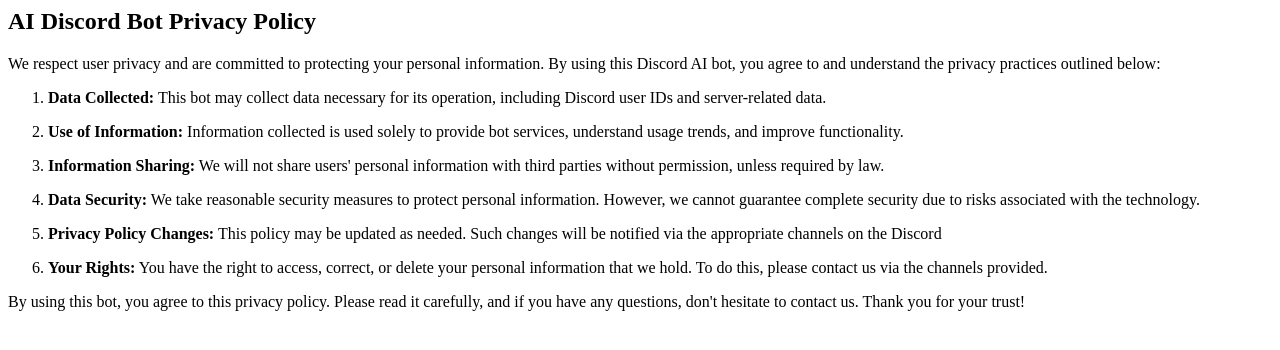
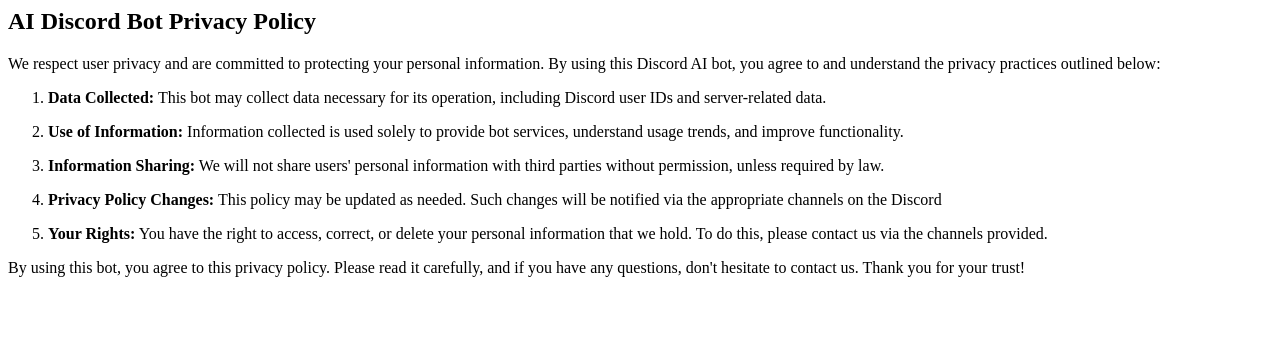
Before and after one commit to InkyzProd/ai-policy, a plain HTML site: page index.html in a window 1280 px wide. Drawn offline with Linux system fonts and the light colour scheme.

Commit message:
Update privacy policy

```diff
--- a/index.html
+++ b/index.html
@@ -5,7 +5,6 @@
 This bot may collect data necessary for its operation, including Discord user IDs and server-related data.</p></li>
 <li><p><strong>Use of Information:</strong> Information collected is used solely to provide bot services, understand usage trends, and improve functionality. </p></li>
 <li><p><strong>Information Sharing:</strong> We will not share users&#39; personal information with third parties without permission, unless required by law.</p></li>
-<li><p><strong>Data Security:</strong> We take reasonable security measures to protect personal information. However, we cannot guarantee complete security due to risks associated with the technology.</p></li>
 <li><p><strong>Privacy Policy Changes:</strong> This policy may be updated as needed. Such changes will be notified via the appropriate channels on the Discord</p></li>
 <li><p><strong>Your Rights:</strong> You have the right to access, correct, or delete your personal information that we hold. To do this, please contact us via the channels provided.</p></li>
 </ol>
```
